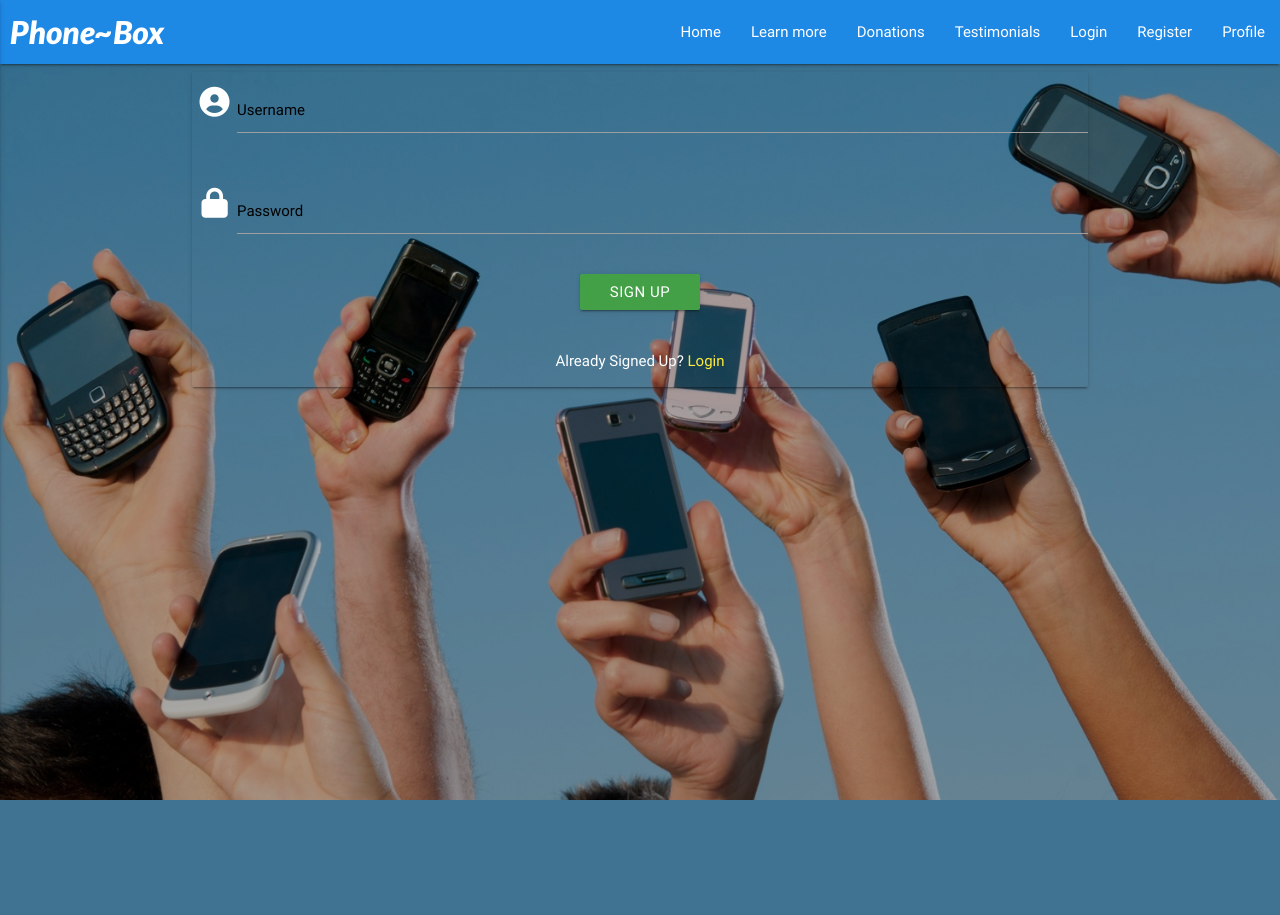
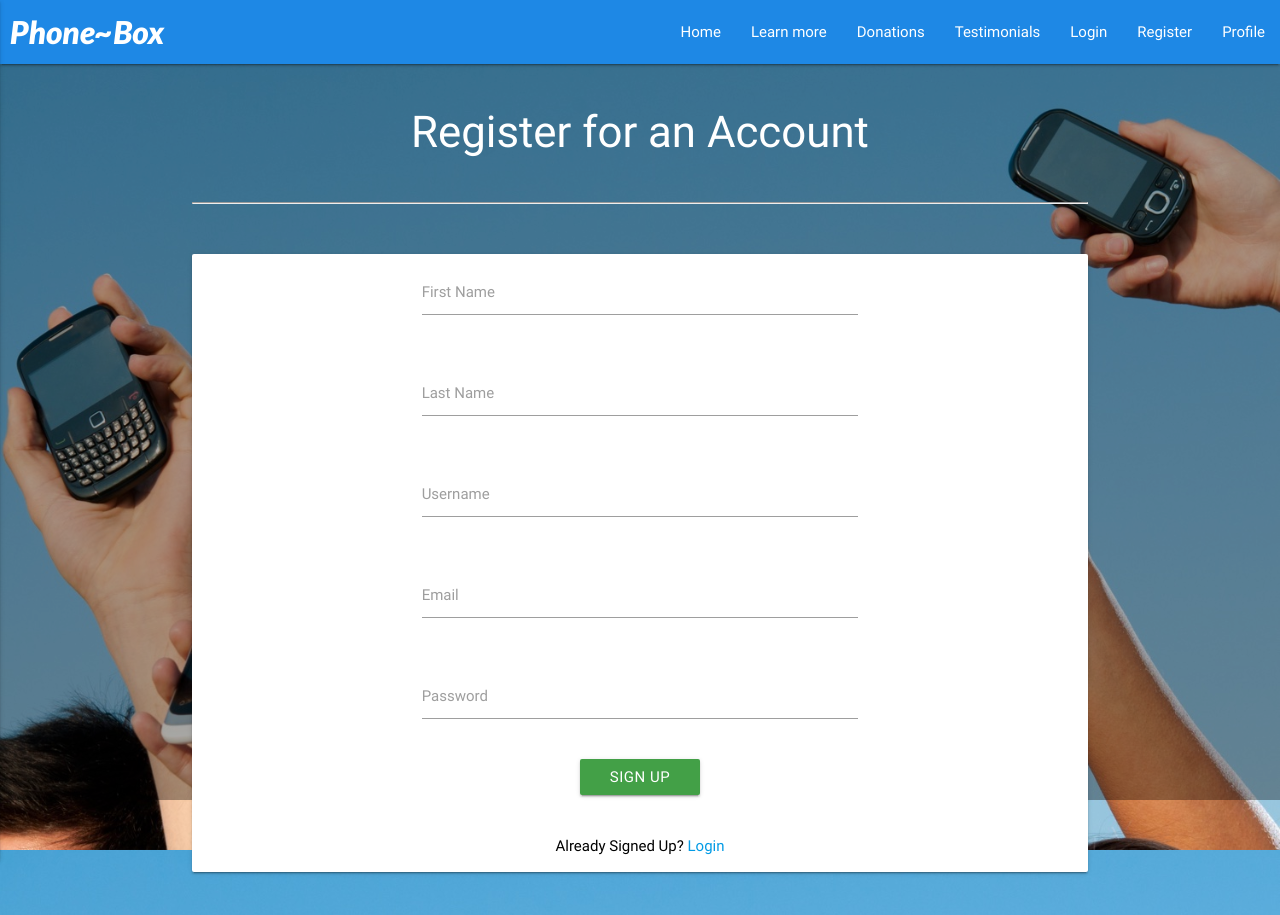
Before and after one commit to Code-Institute-Submissions/phone-box, a Django app: page /register/ in a window 1280 px wide. Before the commit the page ends 800 px from the top, so only its background shows below. Run offline with Django 3.2, Linux system fonts and the light colour scheme; some libraries are stand-ins or nearby versions.

Commit message:
cleaned up css, redo and expanded on register.html

```diff
--- a/login/templates/login/login.html
+++ b/login/templates/login/login.html
@@ -3,7 +3,7 @@
 {% block content %}
 
 <main class="container s12 m4 l8 center">
-    <div class="card transparent center">
+    <div class="card center">
         <div class="row">
             <form class="col s12 center"  method="GET" action="#">
                 <div class="row">
@@ -29,7 +29,7 @@
             </form>
         </div>
       <div class="row">
-          <p class="white-text">Don't have an Account? <a href="#" class="yellow-text">Sign Up</a></p>
+          <p>Don't have an Account? <a href="#">Sign Up</a></p>
       </div>
     </div>
 </main>
--- a/register/templates/register/register.html
+++ b/register/templates/register/register.html
@@ -2,23 +2,50 @@
 
 {% block content %}
 
+<div class="row">
+  <div class="col s12 center">
+    <br>
+    <h3 class="white-text">Register for an Account</h3>
+  </div>
+</div>
+
+
 <main class="container s12 m4 l8 center">
-      <div class="card transparent center">
+  <div class="row">
+    <div class="col s12 center">
+      <hr><br>
+    </div>
+  </div>
+      <div class="card center">
           <div class="row">
               <form class="col s12 center"  method="POST" action="#">
                   <div class="row">
-                    <div class="input-field col s12 center">
-                      <i class="fa fa-user-circle prefix"></i>
-                      <input id="username" name="username" type="text"
-                          required pattern="^[a-zA-Z0-9]{5,15}$" class="validate">
+                    <div class="input-field col s6 offset-s3">
+                      <input id="first_name" name="first_name" type="text">
+                      <label for="first_name">First Name</label>
+                    </div>
+                  </div>
+                  <div class="row">
+                    <div class="input-field col s6 offset-s3">
+                      <input id="last_name" name="last_name" type="text">
+                      <label for="last_name">Last Name</label>
+                    </div>
+                  </div>
+                  <div class="row">
+                    <div class="input-field col s6 offset-s3">
+                      <input id="username" name="username" type="text">
                       <label for="username">Username</label>
                     </div>
                   </div>
                   <div class="row">
-                    <div class="input-field col s12 center">
-                      <i class="fa fa-lock prefix"></i>
-                      <input id="password" name="password" type="password"
-                          required pattern="^[a-zA-Z0-9]{5,15}$" class="validate">
+                    <div class="input-field col s6 offset-s3">
+                      <input id="email" name="email" type="email">
+                      <label for="email">Email</label>
+                    </div>
+                  </div>
+                  <div class="row">
+                    <div class="input-field col s6 offset-s3">
+                      <input id="password" name="password" type="text">
                       <label for="password">Password</label>
                     </div>
                   </div>
@@ -29,9 +56,12 @@
               </form>
           </div>
         <div class="row">
-            <p class="white-text">Already Signed Up? <a href="#" class="yellow-text">Login</a></p>
+            <p>Already Signed Up? <a href="#">Login</a></p>
         </div>
       </div>
 </main>
+<div class="row">
+  <br>
+</div>
 
 {% endblock %}
--- a/static/css/base.css
+++ b/static/css/base.css
@@ -33,37 +33,7 @@ body {
 
 /*------------ Login/Register page styles --------*/
 
-.fa-user-circle, .fa-lock {
-	color: white;
-}
 
-  /* label color */
-.input-field label {
-	color: black;
-}
-  /* label focus color */
-.input-field input[type=text]:focus + label {
-	color: yellow;
-}
-  /* label underline focus color */
-.input-field input[type=text]:focus {
-	border-bottom: none;
-	box-shadow: 0 1px 0 0 #000;
-}
-  /* valid color */
-.input-field input[type=text].valid {
-	border-bottom: none;
-	box-shadow: 0 1px 0 0 #000;
-}
-  /* invalid color */
-.input-field input[type=text].invalid {
-	border-bottom: 1px solid red;
-	box-shadow: 0 1px 0 0 #000;
-}
-  /* icon prefix focus color */
-.input-field .prefix.active {
-	color: yellow;
-}
 
 /*----------- Reuseable styles -------------*/
 
```
